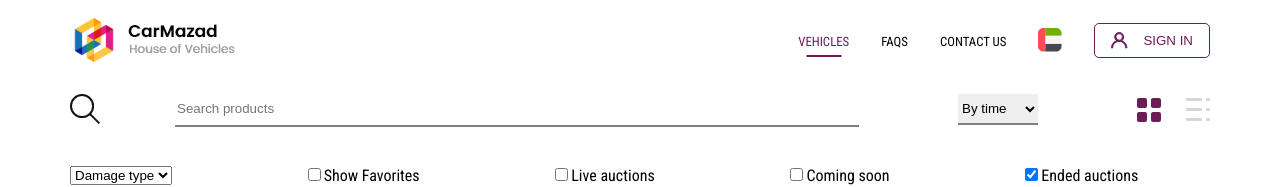
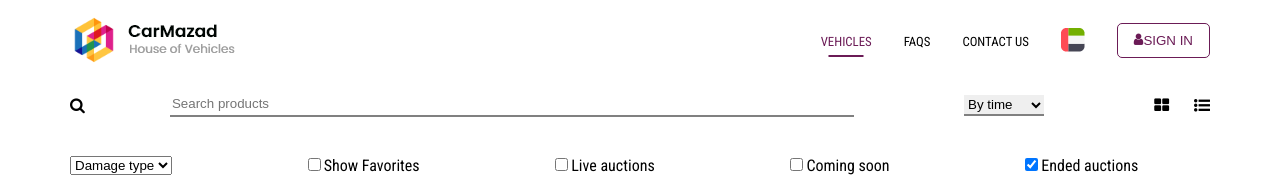
Before and after one commit to florinatanasoaei155/car-auction, an Angular app: page / in a window 1280 px wide. Shown: the top 187 px of the page. Built offline with nearby package versions, Linux system fonts and the light colour scheme.

Commit message:
Add font-awesome; Update some icons

```diff
--- a/angular.json
+++ b/angular.json
@@ -28,6 +28,7 @@
               "src/assets"
             ],
             "styles": [
+              "node_modules/font-awesome/scss/font-awesome.scss",
               "src/styles.scss"
             ],
             "scripts": []
--- a/package.json
+++ b/package.json
@@ -19,6 +19,7 @@
     "@angular/platform-browser": "~9.1.11",
     "@angular/platform-browser-dynamic": "~9.1.11",
     "@angular/router": "~9.1.11",
+    "font-awesome": "^4.7.0",
     "rxjs": "~6.5.4",
     "tslib": "^1.10.0",
     "zone.js": "~0.10.2"
--- a/src/app/header/header.component.html
+++ b/src/app/header/header.component.html
@@ -22,7 +22,7 @@
                 </div>
                 <div class="login">
                     <button class="btn btn__default">
-                        <img class="btn__img" src="../../assets/images/user-icon.png" alt="User icon">
+                        <i class="fa fa-user"></i>
                         Sign in
                     </button>
                 </div>
@@ -32,7 +32,7 @@
         <div class="row">
             <div class="search">
                 <div class="icon">
-                    <img class="icon__img" src="../../assets/images/search-icon.png" alt="Search icon">
+                    <i class="fa fa-search"></i>
                 </div>
 
                 <div class="search__form form">
@@ -51,10 +51,10 @@
 
                 <div class="view-type">
                     <div class="view-type__icon icon">
-                        <img src="../../assets/images/grid-view-icon.png" alt="Grid view icon">
+                        <i class="fa fa-th-large"></i>
                     </div>
                     <div class="view-type__icon icon">
-                        <img src="../../assets/images/list-view-icon.png" alt="List view icon">
+                        <i class="fa fa-list-ul"></i>
                     </div>
                 </div>
             </div>
```
Also changed, not shown: 1 other file (tests, documents, lock files or other folders).
